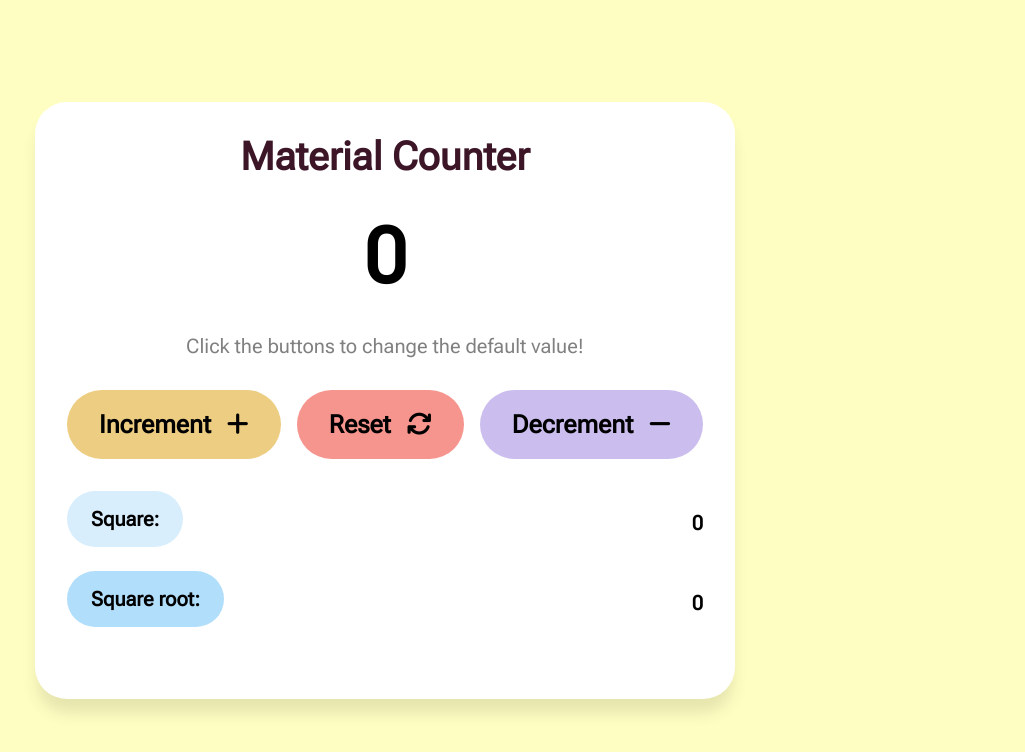
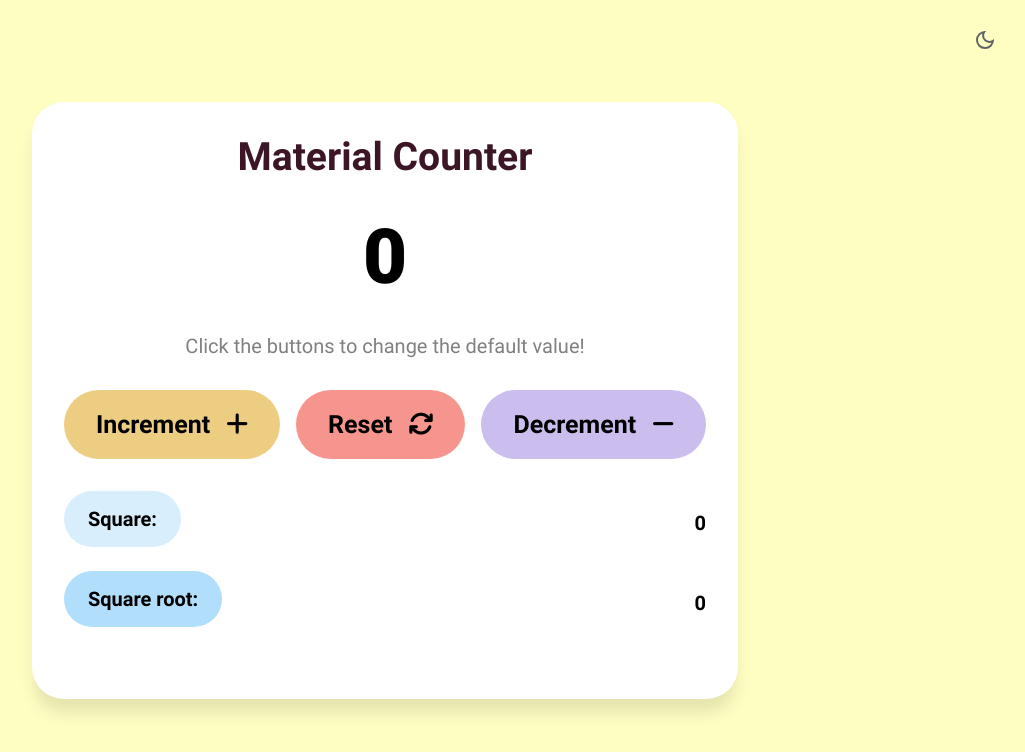
Before and after one commit to Code-Beaker/material-counter-code-beaker, a website built with Parcel: page src/index.html in a window 1280 px wide. Shown: the whole page, without its empty margins (255-1280 px from the left). Built offline with nearby package versions, Linux system fonts and the light colour scheme.

Commit message:
switch default fonts to static variants of 'Roboto'

```diff
--- /dev/null
+++ b/src/assets/fonts/stylesheet.css
@@ -0,0 +1,53 @@
+@font-face {
+    font-family: 'Roboto';
+    src: url('Roboto-Medium.woff2') format('woff2'),
+        url('Roboto-Medium.woff') format('woff');
+    font-weight: 500;
+    font-style: normal;
+    font-display: swap;
+}
+
+@font-face {
+    font-family: 'Roboto';
+    src: url('Roboto-Bold.woff2') format('woff2'),
+        url('Roboto-Bold.woff') format('woff');
+    font-weight: bold;
+    font-style: normal;
+    font-display: swap;
+}
+
+@font-face {
+    font-family: 'Roboto';
+    src: url('Roboto-Regular.woff2') format('woff2'),
+        url('Roboto-Regular.woff') format('woff');
+    font-weight: normal;
+    font-style: normal;
+    font-display: swap;
+}
+
+@font-face {
+    font-family: 'Roboto';
+    src: url('Roboto-Black.woff2') format('woff2'),
+        url('Roboto-Black.woff') format('woff');
+    font-weight: 900;
+    font-style: normal;
+    font-display: swap;
+}
+
+@font-face {
+    font-family: 'Roboto';
+    src: url('Roboto-Light.woff2') format('woff2'),
+        url('Roboto-Light.woff') format('woff');
+    font-weight: 300;
+    font-style: normal;
+    font-display: swap;
+}
+
+@font-face {
+    font-family: 'Roboto';
+    src: url('Roboto-Thin.woff2') format('woff2'),
+        url('Roboto-Thin.woff') format('woff');
+    font-weight: 100;
+    font-style: normal;
+    font-display: swap;
+}
--- a/src/css/fonts.css
+++ b/src/css/fonts.css
@@ -1,29 +1,5 @@
-/* Roboto Flex */
-@font-face {
-  font-family: "Roboto-Variable";
-  src: url("../assets/fonts/RobotoFlex-Regular.woff2") format("woff2");
-  font-variation-settings: "wght" 400;
+@import "../assets/fonts/stylesheet.css";
+
+body {
+  font-family: "Roboto";
 }
-@font-face {
-  font-family: "Roboto-Variable";
-  src: url("../assets/fonts/RobotoFlex-Regular.woff2") format("woff2");
-  font-variation-settings: "wght" 500;
-}
-
-@font-face {
-  font-family: "Roboto-Variable";
-  src: url("../assets/fonts/RobotoFlex-Regular.woff2") format("woff2");
-  font-variation-settings: "wght" 400;
-}
-
-@font-face {
-  font-family: "Roboto-Variable";
-  src: url("../assets/fonts/RobotoFlex-Regular.woff2") format("woff2");
-  font-variation-settings: "wght" 400;
-}
-
-@font-face {
-  font-family: "Roboto-Variable";
-  src: url("../assets/fonts/RobotoFlex-Regular.woff2") format("woff2");
-  font-variation-settings: "wght" 400;
-}
--- a/src/css/style.css
+++ b/src/css/style.css
@@ -1,7 +1,7 @@
 @import "./fonts.css";
 
 :root {
-  --font-main: "Roboto-Variable";
+  --font-main: "Roboto";
 
   --weight-regular: 400;
   --weight-medium: 500;
@@ -33,7 +33,12 @@
   --reset-hover: #f4837b;
   --reset-active: #f37168;
 
+  --container-body: #fff;
+  --count-color: #000;
   --color-dark: #3c1626;
+  --additional-text: #000;
+  --square-bg: #d8eefd;
+  --squareRoot-bg: #b1defb;
 }
 
 * {
@@ -56,11 +61,12 @@ main {
 .container {
   text-align: center;
   padding: 2rem;
-  background-color: white;
+  background-color: var(--container-body);
   border-radius: 2rem;
   max-width: 45rem;
   max-height: auto;
   box-shadow: 0px 1rem 1rem -0.125rem rgba(0, 0, 0, 0.1);
+  transition: 100ms ease;
 }
 
 h1 {
@@ -70,9 +76,10 @@ h1 {
   font-size: var(--step-3);
 }
 
-h2 {
+.count {
   font-size: var(--step-6);
   display: block;
+  color: var(--count-color);
   margin: 2rem auto;
   font-weight: var(--weight-extrabold);
   /* font-weight: var(--weight-medium); */
@@ -90,6 +97,28 @@ p {
   justify-content: space-between;
   align-items: center;
   gap: 1rem;
+}
+
+/* Toggle theme */
+.toggle-theme {
+  display: block;
+  position: absolute;
+  right: 0;
+  top: 0;
+  border: none;
+  padding: 1rem;
+  height: 3rem;
+  width: 3rem;
+  margin: 1rem;
+  display: flex;
+  background-color: transparent;
+  justify-content: center;
+  align-items: center;
+}
+
+.toggle-theme__icon {
+  display: block;
+  max-width: 2rem;
 }
 
 button {
@@ -122,7 +151,7 @@ button {
   display: flex;
   justify-content: space-between;
   align-items: center;
-
+  color: var(--additional-text);
   flex-grow: 1;
   width: 100%;
   font-size: var(--step-0);
@@ -131,14 +160,15 @@ button {
 .square {
   border-radius: 5rem;
   padding: 1rem 1.5rem;
-  background-color: #d8eefd;
+  color: var(--additional-text);
+  background-color: var(--square-bg);
   margin-bottom: 0.5rem;
 }
 
 .squareRoot {
   border-radius: 5rem;
   padding: 1rem 1.5rem;
-  background-color: #b1defb;
+  background-color: var(--squareRoot-bg);
   margin-bottom: 0.5rem;
 }
 
@@ -244,3 +274,12 @@ button {
     min-width: fit-content;
   }
 }
+
+.body-dark {
+  --container-body: #202020;
+  --color-dark: #fff;
+  --additional-text: #ddd;
+  --square-bg: rgb(32, 99, 255);
+  --count-color: #000;
+  --squareRoot-bg: rgb(7, 69, 184);
+}
--- a/src/index.html
+++ b/src/index.html
@@ -5,6 +5,7 @@
     <meta name="viewport" content="width=device-width, initial-scale=1.0" />
     <title>Material Counter App | Code-Beaker</title>
     <link rel="stylesheet" href="css/style.css" />
+    <link rel="stylesheet" href="assets/fonts/stylesheet.css" />
     <!-- Font Awesome -->
     <script
       src="https://kit.fontawesome.com/983cbf0e6e.js"
@@ -13,6 +14,13 @@
   </head>
   <body>
     <main>
+      <button class="toggle-theme">
+        <img
+          class="toggle-theme__icon"
+          src="assets/icons/dark_mode_24dp_5F6368_FILL0_wght400_GRAD0_opsz24.svg"
+          alt=""
+        />
+      </button>
       <div class="container">
         <h1>Material Counter</h1>
         <h2 class="count" id="count">0</h2>
--- a/src/index.js
+++ b/src/index.js
@@ -1,3 +1,6 @@
+import lightMode from "./assets/icons/light_mode_24dp_5F6368_FILL0_wght400_GRAD0_opsz24.svg";
+import darkMode from "./assets/icons/dark_mode_24dp_5F6368_FILL0_wght400_GRAD0_opsz24.svg";
+
 let count = 0;
 
 const value = document.getElementById("count");
@@ -38,3 +41,20 @@ buttons.forEach(function (item) {
     value.textContent = count;
   });
 });
+
+// Toggle between light and dark theme
+const themeToggle = document.querySelector(".toggle-theme");
+const themeToggleIcon = document.querySelector(".toggle-theme__icon");
+let lightThemeEnabled = true;
+
+themeToggle.addEventListener("click", () => {
+  document.querySelector(".container").classList.toggle("body-dark");
+
+  if (lightThemeEnabled) {
+    themeToggleIcon.setAttribute("src", lightMode);
+    lightThemeEnabled = false;
+  } else {
+    themeToggleIcon.setAttribute("src", darkMode);
+    lightThemeEnabled = true;
+  }
+});
```
Also changed, not shown: src/assets/fonts/Roboto-Black.woff (added), src/assets/fonts/Roboto-Black.woff2 (added), src/assets/fonts/Roboto-Bold.woff (added), src/assets/fonts/Roboto-Bold.woff2 (added), src/assets/fonts/Roboto-Light.woff (added), src/assets/fonts/Roboto-Light.woff2 (added), src/assets/fonts/Roboto-Medium.woff (added), src/assets/fonts/Roboto-Medium.woff2 (added), src/assets/fonts/Roboto-Regular.woff (added), src/assets/fonts/Roboto-Regular.woff2 (added), src/assets/fonts/Roboto-Thin.woff (added), src/assets/fonts/Roboto-Thin.woff2 (added), src/assets/fonts/RobotoFlex-Regular.woff2 (deleted), src/assets/icons/dark_mode_24dp_5F6368_FILL0_wght400_GRAD0_opsz24.svg (added), 1 more files.
